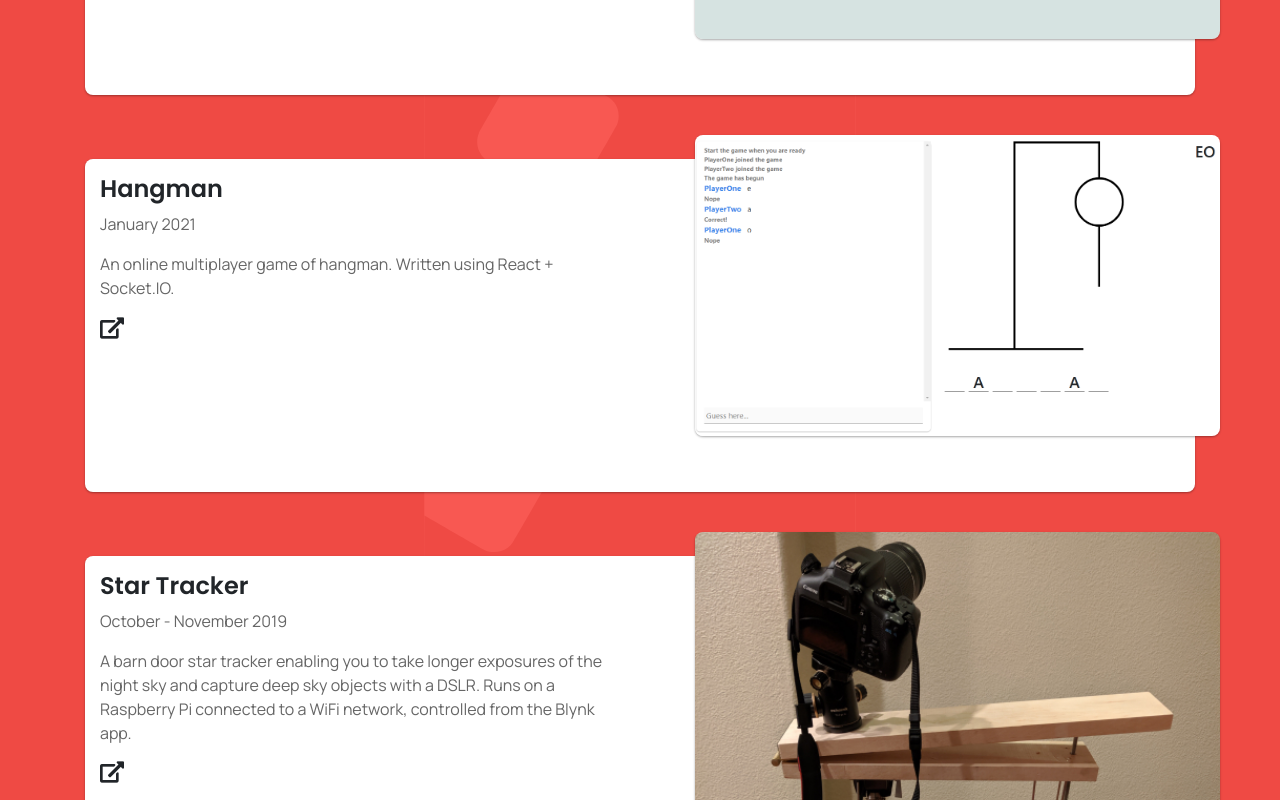
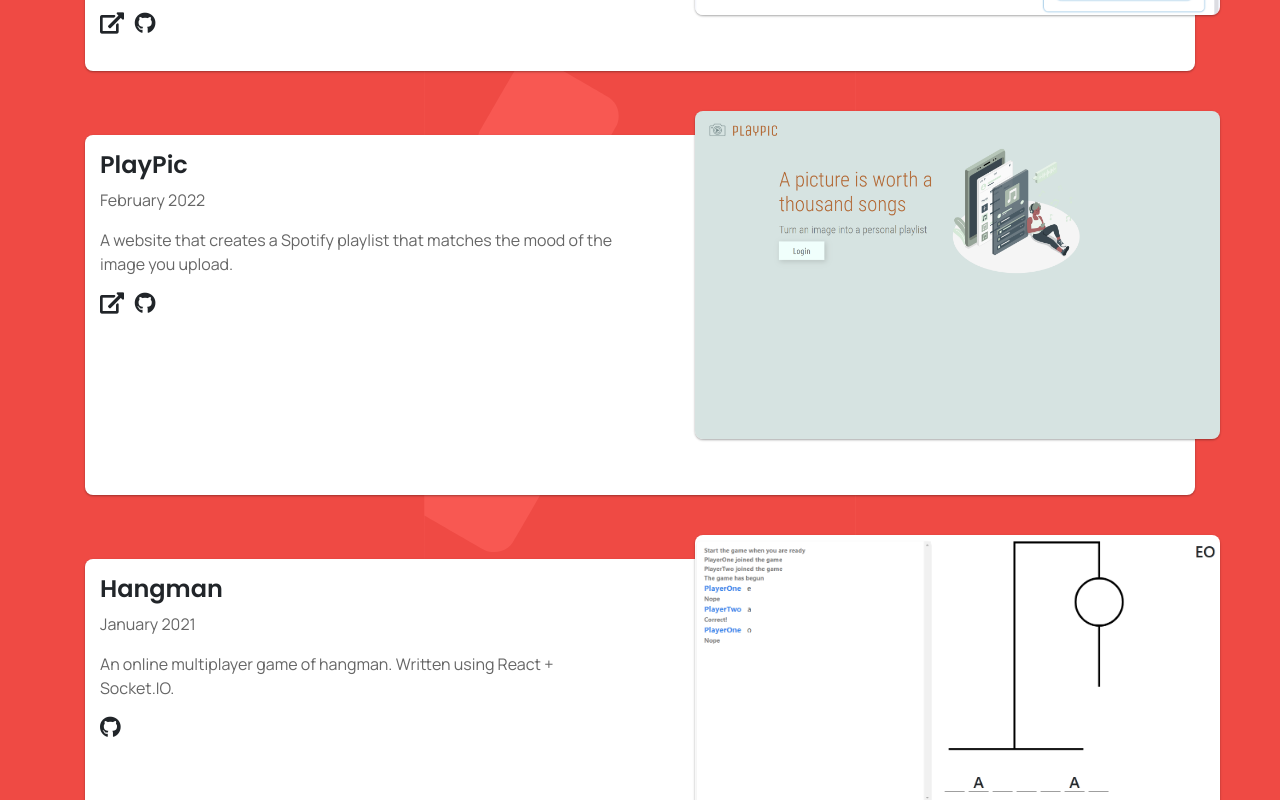
Before and after one commit to js0mmer/js0mmer.github.io, a React (Create React App) app: page / in a window 1280 px wide. Shown: the part 1340-2140 px from the top of the page. Built offline with nearby package versions, Linux system fonts and the light colour scheme.

Commit message:
Add peterportal

```diff
--- a/src/components/Projects.tsx
+++ b/src/components/Projects.tsx
@@ -1,6 +1,7 @@
 import playpicImg from '../images/playpic.png';
 import hangmanImg from '../images/hangman.png';
 import startrackerImg from '../images/startracker.jpg';
+import peterportalImg from '../images/peterportal.png';
 
 type ProjectProps = {
   title: string;
@@ -41,6 +42,24 @@ const Projects = () => {
         <h1>Projects</h1>
       </header>
       <Project
+        title="PeterPortal"
+        date="January 2023 - Present"
+        img={peterportalImg}
+        content="A website for UC Irvine students to browse classes and create their 4-year plans. Features include: a drag and drop planner with automatic prerequisite checking and unit counting, browsing course and professor catalogues, reviewing/rating courses & professors, and viewing past grade distributions. Developed alongside 10 peers as a project under UC Irvine's Information & Computer Sciences Student Council."
+        links={[
+          {
+            icon: "fas fa-external-link-alt",
+            href: "https://peterportal.org",
+            label: "peterportal"
+          },
+          {
+            icon: "fab fa-github",
+            href: "https://github.com/icssc/peterportal-client",
+            label: "github repository"
+          }
+        ]}
+      />
+      <Project
         title="PlayPic"
         date="February 2022"
         img={playpicImg}
@@ -50,6 +69,11 @@ const Projects = () => {
             icon: "fas fa-external-link-alt",
             href: "https://devpost.com/software/hackuci-jwe3al",
             label: "devpost"
+          },
+          {
+            icon: "fab fa-github",
+            href: "https://github.com/js0mmer/hackuci2022",
+            label: "github repository"
           }
         ]}
       />
@@ -60,7 +84,7 @@ const Projects = () => {
         content="An online multiplayer game of hangman. Written using React + Socket.IO."
         links={[
           {
-            icon: "fas fa-external-link-alt",
+            icon: "fab fa-github",
             href: "https://github.com/js0mmer/hangman",
             label: "github repository"
           }
@@ -73,7 +97,7 @@ const Projects = () => {
         content="A barn door star tracker enabling you to take longer exposures of the night sky and capture deep sky objects with a DSLR. Runs on a Raspberry Pi connected to a WiFi network, controlled from the Blynk app."
         links={[
           {
-            icon: "fas fa-external-link-alt",
+            icon: "fab fa-github",
             href: "https://github.com/js0mmer/startracker",
             label: "github repository"
           }
--- a/src/css/main.css
+++ b/src/css/main.css
@@ -446,6 +446,7 @@ footer .col-sm {
 .card.project .fa-lg {
   color: #212529;
   text-decoration: none;
+  margin-right: 0.5em;
 }
 
 .card.project .fa-lg:hover {
```
Also changed, not shown: src/images/peterportal.png (added).
